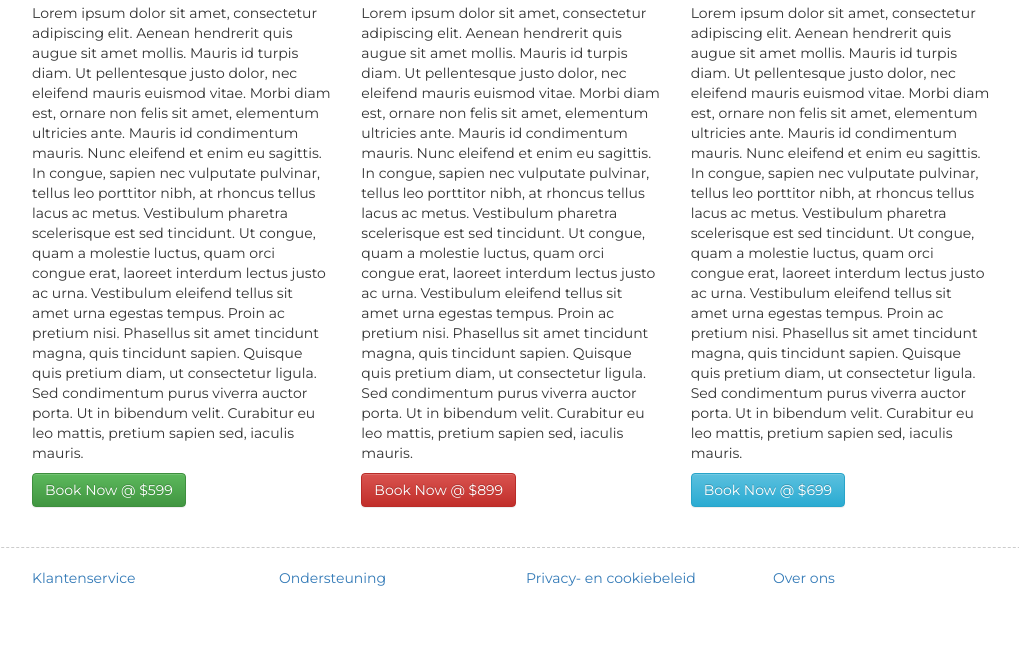
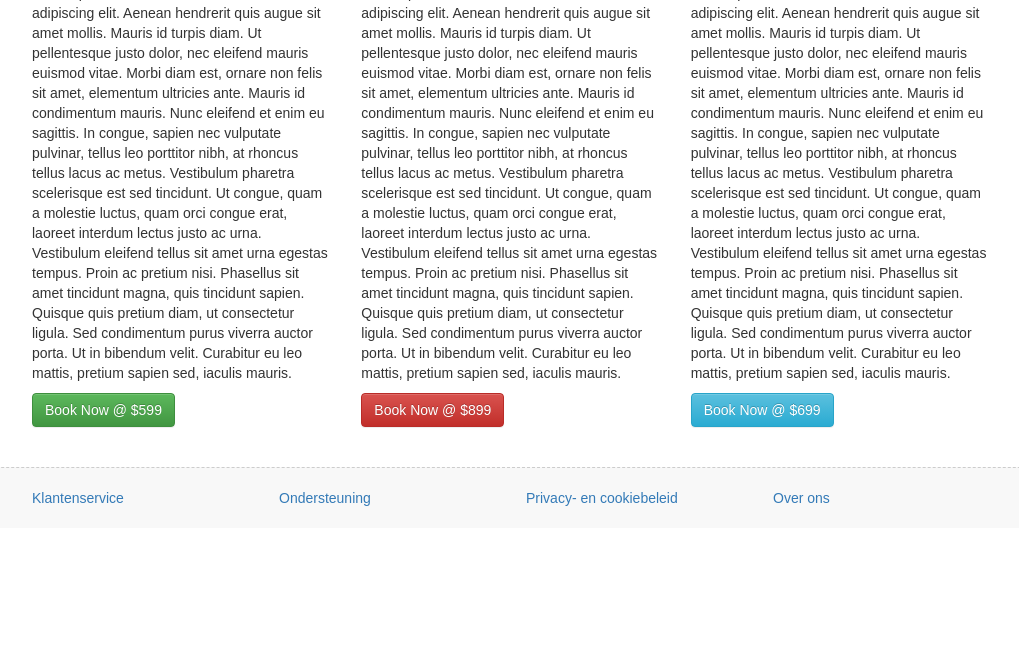
Before and after one commit to huiser/indeverkoop, a Django app: page / in a window 1280 px wide. Shown: the part 596-1264 px from the top of the page, without its empty margins (129-1148 px from the left). After the commit the page ends 1102 px from the top, so only its background shows below. Run offline with Django 3.2, Linux system fonts and the light colour scheme; some libraries are stand-ins or nearby versions.

Commit message:
More layout

```diff
--- a/idv/assets/css/idv.css
+++ b/idv/assets/css/idv.css
@@ -1,8 +1,10 @@
 /* Space out content a bit */
 body {
-  padding-top: 20px;
+  /*padding-bottom: 20px;*/
+  font-family: 'Ubuntu', sans-serif;
+  body {
+  padding-top: 10px;
   padding-bottom: 20px;
-  font-family: 'Montserrat', sans-serif;
 }
 
 /* Everything but the jumbotron gets side spacing for mobile first views */
@@ -13,9 +15,11 @@ body {
 }
 
 footer {
-	border-top: 1px dashed #CCCCCC;
-	margin: 40px 0px;
-	padding: 20px 0px;
+  border-top: 1px dashed #CCCCCC;
+  /*margin: 40px 0px;*/
+  margin-top: 40px;
+  padding: 20px 0px;
+  background-color: #f8f8f8;
 }
 
 
@@ -88,3 +92,9 @@ footer {
 .navbar {
 	background-color: #cdc2b7;
 }
+
+@media (min-width: 768px) {
+  .form-horizontal .control-label {
+    text-align: left;
+  }
+}
```
